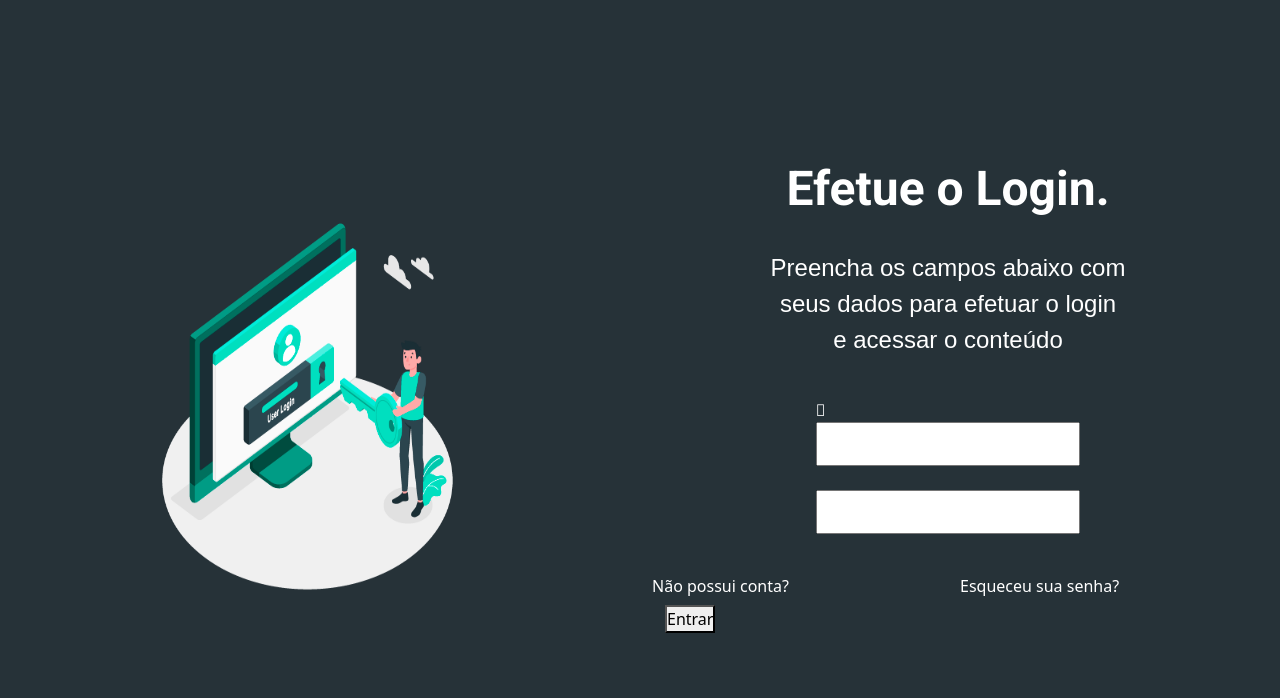
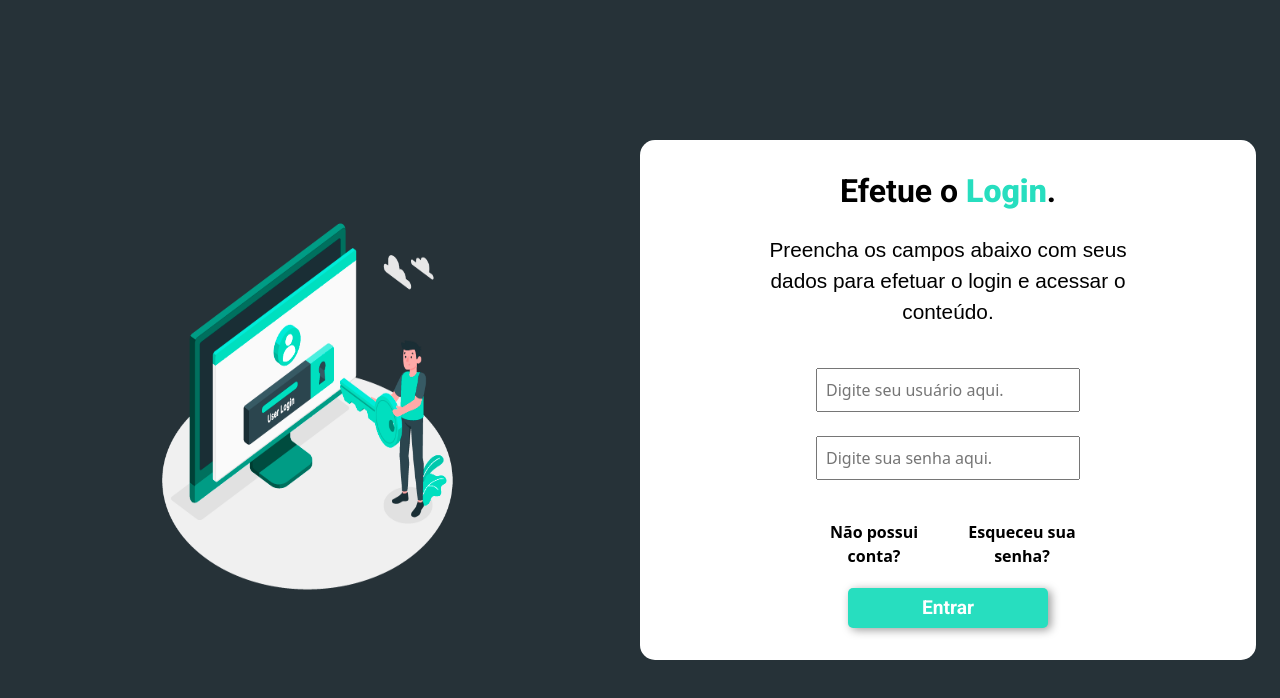
Before and after one commit to Samuka0222/tela-de-login, a website: page index.html in a window 1280 px wide. Drawn offline with nearby package versions, Linux system fonts and the light colour scheme.

Commit message:
CSS quase pronto

```diff
--- a/index.html
+++ b/index.html
@@ -16,34 +16,33 @@
                 <img src="src/img/3094350.png" alt="Vetor de login">
             </div>
 
-            <div class="col-6 tela-login">
+            <section class="col-6 tela-login">
                 <div class="container elementos-login">
                     <div class="container-texto">
-                        <h1>Efetue o Login.</h1>
-                        <p>Preencha os campos abaixo com seus dados para efetuar o login e acessar o conteúdo</p>
+                        <h1>Efetue o <strong>Login</strong>.</h1>
+                        <p>Preencha os campos abaixo com seus dados para efetuar o login e acessar o conteúdo.</p>
                     </div>
 
                     <div class="container-inputs d-flex flex-column">
-                        <label for="input-email"><i class="fa-solid fa-user"></i></label>
-                        <input type="text" id="input-email" placeholder="" required>
-                        <input type="text" id="input-senha" required>
+                        <input type="text" id="input-email" placeholder="Digite seu usuário aqui." required>
+                        <input type="text" id="input-senha" placeholder="Digite sua senha aqui." required>
                     </div>
 
-                    <div class="row">
+                    <div class="row botoes">
                         <div class="col-6">
-                            <a>Não possui conta?</a>
+                            <a><strong>Não possui conta?</strong></a>
                         </div>
 
                         <div class="col-6">
-                            <a>Esqueceu sua senha?</a>
+                            <a><strong>Esqueceu sua senha?</strong></a>
                         </div>
                     </div>
 
-                    <div class="btn">
-                        <button id="btn-Submit">Entrar</button>
+                    <div class="botao-logar">
+                        <button id="botao-Submit">Entrar</button>
                     </div>
                 </div>
-            </div>
+            </section>
         </div>
     </main>
 </body>
--- a/src/css/style.css
+++ b/src/css/style.css
@@ -29,10 +29,15 @@ main {
     display: flex;
     justify-content: center!important;
     align-items: center!important;
+    color: black;
 }
 
 .elementos-login {
     justify-content: center!important;
+    background-color: white;
+    padding: 32px;
+    border-radius: 15px;
+    width: 500px
 }
 
 .container-texto {
@@ -41,18 +46,22 @@ main {
 
 .container-texto h1 {
     font-family: var(--fontDestaque);
-    font-size: 3em;
+    font-size: 2em;
     font-weight: bolder;
-    padding-bottom: 24px;
+    padding-bottom: 16px;
+}
+
+.container-texto h1 strong {
+    color: var(--corPrimaria);
 }
 
 .container-texto p {
     margin-left: auto!important;
     margin-right: auto!important;
     text-align: center;
-    width: 60%;
+    width: 400px;
     font-family: var(--fontPadrao);
-    font-size: 1.5em;
+    font-size: 1.3em;
     padding-bottom: 8px;
 }
 
@@ -69,3 +78,41 @@ main {
     padding: 8px;
     margin-bottom: 24px;
 }
+
+.tela-login .botoes {
+    width: 50%;
+    justify-content: space-between;
+    margin-left: auto;
+    margin-right: auto;
+    text-align: center;
+}
+
+a:hover {
+    cursor: pointer;
+    color: var(--corPrimaria)!important;
+}
+
+.botao-logar {
+    display: flex;
+    justify-content: center;
+    margin-top: 20px;
+    margin-left: auto;
+    margin-right: auto;
+}
+
+#botao-Submit {
+    padding: 6px!important;
+    width: 200px;
+    font-size: 1.2em;
+    background-color: var(--corPrimaria);
+    color: white;
+    font-weight: bolder;
+    font-family: var(--fontDestaque);
+    border: none;
+    border-radius: 5px;
+    box-shadow: 3px 2px 10px rgba(0, 0, 0, 0.4);
+}
+
+#botao-Submit:hover {
+    color: var(--corBg);
+}
```
